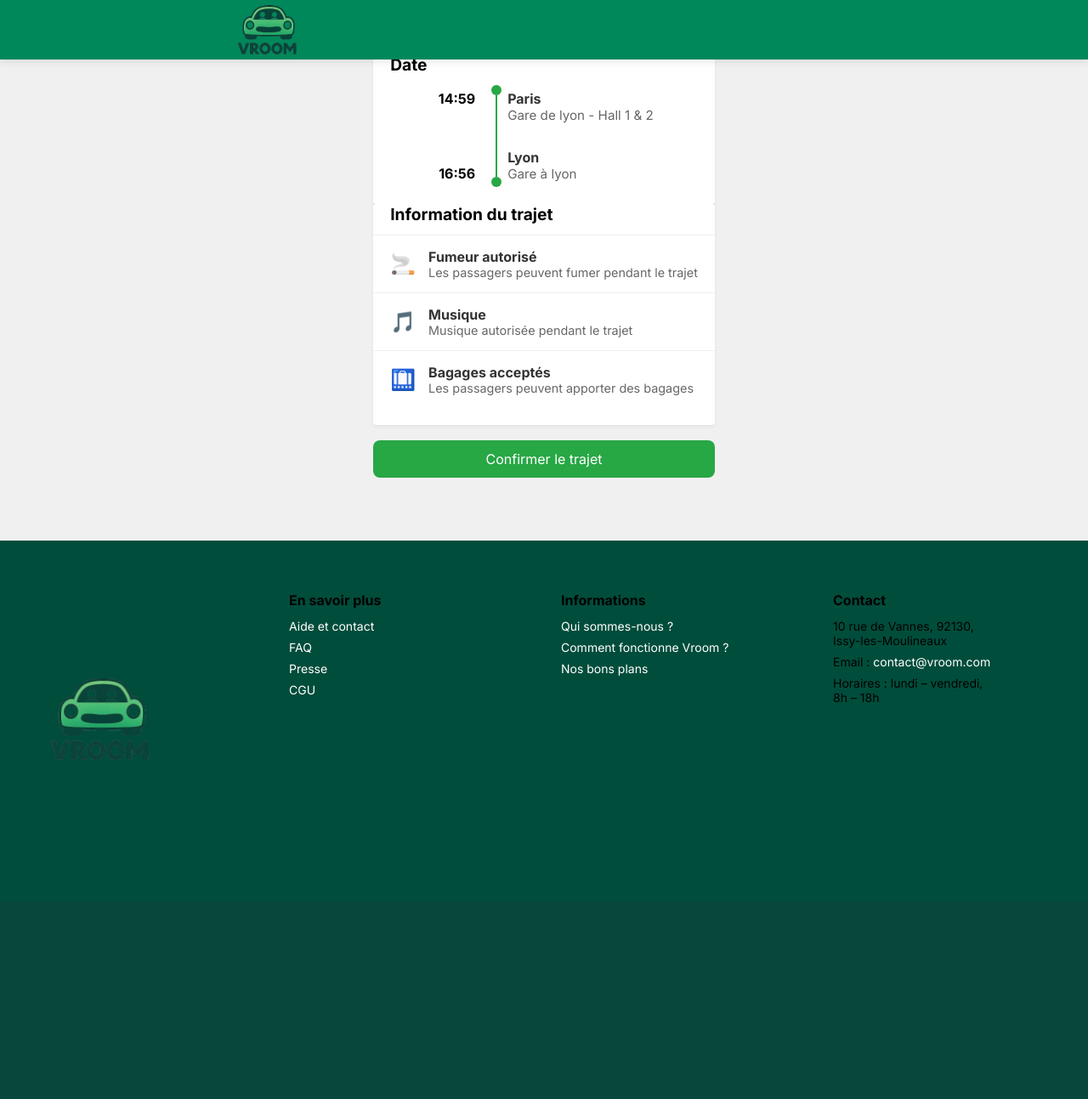
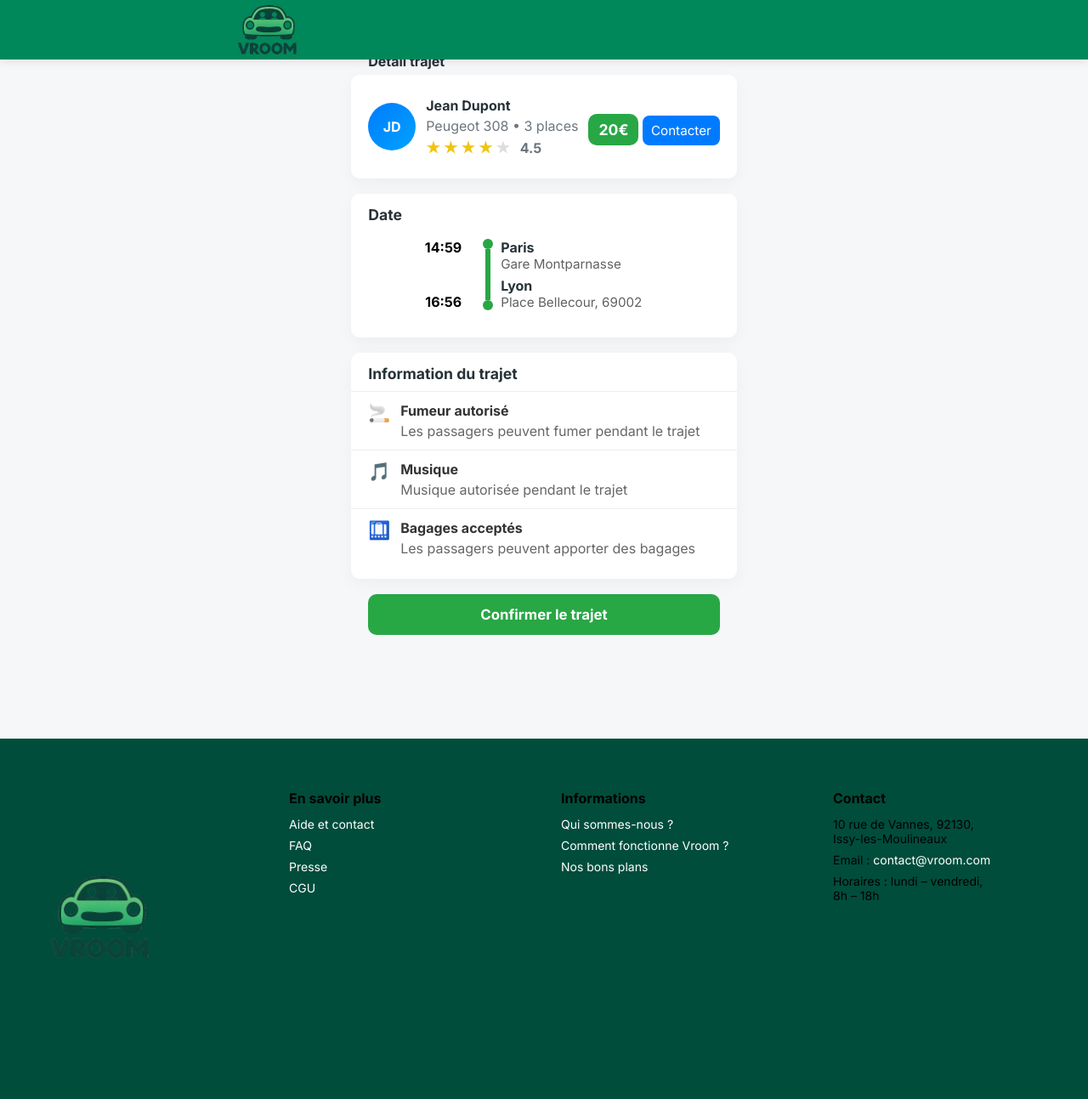
Before and after one commit to Jxouille/vroom, a PHP site: page /Vue/pages/v_detail_trajet.php in a window 1280 px wide. Shown: the whole page at 85% size. Before the commit the page ends 894 px from the top, so only its background shows below. Run offline with PHP 8.4, Linux system fonts and the light colour scheme.

Commit message:
bon version du détails trajet

```diff
--- a/Ressources/CSS/detail_trajet.css
+++ b/Ressources/CSS/detail_trajet.css
@@ -1,114 +1,96 @@
-/* CSS de base pour le corps de la page */
+/* detail_trajet.css - styles scoped to the trajet detail page */
+
+/* Page base */
 body {
-    background-color: #f0f0f0; /* Fond gris clair de la page */
-    font-family: Arial, sans-serif;
+    background-color: #f6f7f9;
+    font-family: Arial, Helvetica, sans-serif;
     margin: 0;
     padding: 0;
-    display: flex;
+}
+
+.page-container {
+    width: 100%;
+    max-width: 900px;
+    margin: 32px auto;
+    box-sizing: border-box;
+    padding: 0 16px;
+}
+
+/* Info card */
+.info-card {
+    background-color: #ffffff;
+    border-radius: 10px;
+    margin-bottom: 18px;
+    padding: 14px 0;
+    box-shadow: 0 6px 20px rgba(0,0,0,0.04);
+}
+
+.card-title {
+    font-size: 1.1rem;
+    font-weight: 700;
+    color: #263238;
+    padding: 0 20px;
+    margin-bottom: 10px;
+}
+
+/* Buttons */
+.button-row { margin-top: 10px; display:flex; justify-content:center; padding: 0 20px 16px 20px; }
+.btn-fullwidth {
+    display: inline-block;
+    width: 100%;
+    max-width: 360px;
+    box-sizing: border-box;
+    padding: 12px 18px;
+    font-size: 1rem;
+    background-color: #007bff;
+    color: #ffffff;
+    border: none;
+    border-radius: 8px;
+    cursor: pointer;
+}
+.btn-fullwidth:hover { background-color: #0069d9; }
+
+/* Confirm button (green, full-width, matches card widths) */
+.confirm-btn {
+    display: block;
+    width: 100%;
+    box-sizing: border-box;
+    padding: 14px 18px;
+    font-size: 1.05rem;
+    font-weight: 800;
+    background-color: #28a745;
+    color: #ffffff;
+    border: none;
+    border-radius: 10px;
+    cursor: pointer;
+    text-align: center;
+}
+.confirm-btn:hover { background-color: #218838; }
+
+/* Trajet detail layout (times / separator / stations) */
 .trajet-detail {
     display: flex;
-    align-items: stretch; /* allow the separator to stretch between the two stops */
-    padding: 0 20px;
+    align-items: stretch;
+    padding: 8px 20px 18px 20px;
     width: 100%;
     box-sizing: border-box;
-    min-height: 120px; /* reduced vertical space between departure and arrival */
-}
-}
-
-button {
-    justify-content: center;
-    align-items: center;
-    padding: 10px 20px;
-    border: none;
-    background-color: #28a745;
-    color: white;
-    font-size: 1em;
-    border-radius: 4px;
-.heures {
-    display: flex;
-    flex-direction: column;
-    justify-content: space-between; /* place departure and arrival at top/bottom */
-    text-align: right;
-    margin-right: 16px;
-    font-weight: bold;
-    width: 110px; /* slightly reduced room for times */
-    box-sizing: border-box;
-    padding-top: 8px;
-    padding-bottom: 8px;
-}
-}
-
-button:hover {
-    background-color: #218838;
-}
-
-/* --- Style des Blocs (Cartes) --- */
-.info-card {
-    background-color: white;
-    border-radius: 4px;
-.separateur {
-    position: relative;
-    width: 2px;
-    margin: 0 12px;
-    border-radius: 4px;
-    align-self: stretch; /* stretch to same height as the heures / gares-info columns */
-    /* Draw the vertical line only between the two dots using background-size */
-    background-image: linear-gradient(#28a745, #28a745);
-    background-repeat: no-repeat;
-    /* offset the line by the dot size (12px) from top, and shorten it by 24px total */
-    background-position: center 12px;
-    background-size: 6px calc(100% - 24px);
-}
-    padding: 20px 0;
-    box-shadow: 0 2px 4px rgba(0, 0, 0, 0.05); /* Ombre légère pour les cartes */
-}
-
-/* Style pour le titre de la carte ("Date" / "Information du trajet") */
-.card-title {
-    font-size: 1.2em;
-    font-weight: bold;
-.gares-info {
-    display: flex;
-    flex-direction: column;
-    justify-content: space-between; /* align first gare with first time, and last gare with last time */
-    flex: 1;
-    box-sizing: border-box;
-    padding-top: 8px;
-    padding-bottom: 8px;
-}
-    padding: 0 20px;
-    margin-bottom: 12px;
-}
-
-/* --- Section Trajet (Horaires et Lignes) --- */
-.trajet-detail {
-    display: flex;
-    align-items: stretch; /* allow the separator to stretch between the two stops */
-    padding: 0 20px;
-    width: 100%;
-    box-sizing: border-box;
+    min-height: 110px;
 }
 
 .heures {
     display: flex;
     flex-direction: column;
-    justify-content: space-between; /* place departure and arrival at top/bottom */
+    justify-content: space-between;
     text-align: right;
-    margin-right: 12px;
-    font-weight: bold;
-    width: 100px; /* fixed column for times to keep alignment */
-    box-sizing: border-box;
-    padding-top: 6px;
-    padding-bottom: 6px;
+    margin-right: 16px;
+    font-weight: 700;
+    width: 110px;
 }
-
-.heures span {
-    margin: 0; /* spacing handled by justify-content */
-}
+.heures span { display:block; }
 
 .separateur {
     position: relative;
-    width: 2px;
+    width: 6px;
     margin: 0 12px;
     border-radius: 4px;
     align-self: stretch;
@@ -117,193 +99,54 @@ button:hover {
     background-position: center 12px;
     background-size: 6px calc(100% - 24px);
 }
-
-/* Points de l'itinéraire */
 .separateur::before, .separateur::after {
     content: '';
     position: absolute;
     width: 12px;
     height: 12px;
-    background-color: #28a745; /* Couleur du point (vert) */
+    background-color: #28a745;
     border-radius: 50%;
     left: 50%;
     transform: translateX(-50%);
 }
-
 .separateur::before { top: 0; }
 .separateur::after { bottom: 0; }
 
-/* Les informations de la gare */
 .gares-info {
-    display: flex;
-    flex-direction: column;
-    justify-content: space-between; /* align first gare with first time, and last gare with last time */
-    flex: 1;
-    box-sizing: border-box;
-    padding-top: 6px;
-    padding-bottom: 6px;
-}
-
-.gare {
-    margin: 0; /* spacing handled by justify-content */
-}
-
-.ville {
-    font-weight: bold;
-    color: #333;
-}
-
-.detail-gare {
-    color: #666;
-    font-size: 0.95em;
-}
-
-/* --- Section Informations (Icônes) --- */
-.info-item {
-    display: flex;
-    align-items: center;
-    padding: 15px 20px;
-    border-top: 1px solid #eee;
-}
-
-.info-item:first-child {
-    border-top: none; /* Pas de ligne pour le premier élément */
-}
-
-/* Icône de remplacement (on n'a pas les vraies icônes ici) */
-.info-icone {
-    font-size: 1.5em;
-    margin-right: 15px;
-    color: #555;
-}
-
-.info-texte .regle {
-    font-weight: bold;
-    color: #333;
-}
-
-.info-texte .description {
-    font-size: 0.9em;
-    color: #666;
-}
-
-/* Pour la première section info */
-#premiere-section-info {
-    padding-top: 0;
-}
-
-/* -------------------------------------- */
-/* Itinéraire détaillé: points verts + ligne */
-/* -------------------------------------- */
-.itineraire-detailed {
-    display: flex;
-    gap: 20px;
-    align-items: center;
-    width: 100%;
-    max-width: 720px;
-    position: relative;
-}
-
-.left-column {
-    display: flex;
-    flex-direction: column;
-    align-items: flex-end;
-    justify-content: space-between;
-    width: 140px;
-    padding-right: 8px;
-}
-
-.left-item {
-    display: flex;
-    align-items: center;
-    gap: 8px;
-}
-
-.time-left {
-    color: #6c757d;
-    font-weight: 600;
-}
-
-.right-column {
     display: flex;
     flex-direction: column;
     justify-content: space-between;
     flex: 1;
 }
+.gare { margin: 0; }
+.ville { font-weight: 700; color:#263238; }
+.detail-gare { color:#616161; font-size:0.95rem; }
 
-.dot {
-    width: 16px;
-    height: 16px;
-    border-radius: 50%;
-    background-color: #6c757d;
+/* Reusable info-item style used elsewhere on the page */
+.info-item { display:flex; align-items:flex-start; padding:12px 20px; border-top:1px solid #eee; }
+.info-item:first-child { border-top: none; }
+.info-icone { font-size:1.3rem; margin-right:12px; color:#555; }
+.info-texte .regle { font-weight:700; color:#333; }
+.info-texte .description { color:#666; margin-top:4px; }
+
+/* Driver card (détails conducteur) */
+.driver-card { display:flex; align-items:center; justify-content:space-between; padding:12px 20px; gap:12px; }
+.driver-left { display:flex; align-items:center; gap:12px; }
+.avatar { width:56px; height:56px; border-radius:50%; background:linear-gradient(135deg,#007bff,#00a3ff); color:white; display:flex; align-items:center; justify-content:center; font-weight:700; }
+.driver-info .driver-name { font-weight:800; color:#263238; }
+.driver-info .vehicle { color:#6c757d; margin-top:4px; }
+.rating { margin-top:6px; color:#f1c40f; font-weight:700; }
+.rating .star { color:#ddd; }
+.rating .star.filled { color:#f1c40f; }
+
+.driver-right { text-align:right; }
+.price { background:#28a745; color:#fff; padding:8px 12px; border-radius:10px; font-weight:800; font-size:1.1rem; display:inline-block; }
+.contact-small { margin-top:8px; display:inline-block; padding:8px 10px; background:#007bff; color:#fff; border-radius:8px; font-size:0.95rem; border:none; cursor:pointer; }
+
+@media (max-width:600px) {
+    .driver-card { flex-direction:column; align-items:flex-start; }
+    .driver-right { width:100%; text-align:left; margin-top:8px; }
 }
 
-.dot.green {
-    background-color: #28a745;
-    border: 2px solid #ffffff;
-}
-
-.vertical-line {
-    width: 6px;
-    background-color: #28a745;
-    border-radius: 4px;
-    flex: 1;
-    margin: 8px 0;
-}
-
-.duration-overlay {
-    position: absolute;
-    left: 50%;
-    top: 50%;
-    transform: translate(-50%, -50%);
-    background: #ffffff;
-    padding: 6px 12px;
-    border-radius: 14px;
-    border: 1px solid rgba(40,167,69,0.12);
-    font-weight: 700;
-    color: #28a745;
-    box-shadow: 0 2px 6px rgba(40,167,69,0.06);
-}
-
-.stop-info {
-    display: flex;
-    flex-direction: column;
-}
-
-.stop-type { margin: 0; font-weight: 600; color: #343a40; }
-.time { margin: 0; color: #6c757d; }
-.address { margin: 6px 0 0 0; color: #495057; font-size: 0.95em; }
-
-@media (max-width: 480px) {
-    .itineraire-detailed { gap: 12px; }
-    .left-column { width: 110px; }
-    .duration-overlay { left: calc(50% + 6px); }
-}
-
-/* Make buttons inside the main content match the width of the info cards */
-.main-content button,
-.main-content .button {
-    display: block;
-    width: 100%;
-    max-width: 100%;
-    box-sizing: border-box;
-    padding: 12px 16px;
-    font-size: 1rem;
-}
-
-/* Explicit full-width button used on this page */
-.button-row { margin-top: 18px; display: flex; justify-content: center; }
-.btn-fullwidth {
-    display: block;
-    width: 100%;
-    max-width: 100%;
-    box-sizing: border-box;
-    padding: 12px 18px;
-    font-size: 1rem;
-    background-color: #28a745;
-    color: #ffffff;
-    border: none;
-    border-radius: 8px;
-    cursor: pointer;
-}
-.btn-fullwidth:hover { background-color: #218838; }
+/* small helpers */
+.header-title{ padding: 6px 20px; font-weight:800; color:#263238; }
--- a/Vue/pages/v_detail_trajet.php
+++ b/Vue/pages/v_detail_trajet.php
@@ -60,11 +60,36 @@
 
         <div class="main-content">
 
+            <!-- Détails conducteur (profil + note + prix) -->
+            <div class="info-card">
+                <div class="driver-card">
+                    <div class="driver-left">
+                        <div class="avatar">JD</div>
+                        <div class="driver-info">
+                            <div class="driver-name">Jean Dupont</div>
+                            <div class="vehicle">Peugeot 308 • 3 places</div>
+                            <div class="rating" title="Note 4.5 sur 5">
+                                <span class="star filled">★</span>
+                                <span class="star filled">★</span>
+                                <span class="star filled">★</span>
+                                <span class="star filled">★</span>
+                                <span class="star">★</span>
+                                <span style="margin-left:8px;color:#6c757d;font-weight:700;">4.5</span>
+                            </div>
+                        </div>
+                    </div>
+                    <div class="driver-right">
+                        <div class="price">20€</div>
+                        <button class="contact-small">Contacter</button>
+                    </div>
+                </div>
+            </div>
+
+            <!-- Date card (placed under driver details) -->
             <div class="info-card">
                 <h2 class="card-title">Date</h2>
 
                 <div class="trajet-detail">
-
                     <div class="heures">
                         <span class="heure-depart">14:59</span>
                         <span class="heure-arrivee">16:56</span>
@@ -75,14 +100,13 @@
                     <div class="gares-info">
                         <div class="gare depart">
                             <div class="ville">Paris</div>
-                            <div class="detail-gare">Gare de lyon - Hall 1 & 2</div>
+                            <div class="detail-gare">Gare Montparnasse</div>
                         </div>
                         <div class="gare arrivee">
                             <div class="ville">Lyon</div>
-                            <div class="detail-gare">Gare à lyon</div>
+                            <div class="detail-gare">Place Bellecour, 69002</div>
                         </div>
                     </div>
-
                 </div>
             </div>
 
@@ -112,11 +136,11 @@
                         <div class="description">Les passagers peuvent apporter des bagages</div>
                     </div>
                 </div>
-                <!-- Bouton centré et pleine largeur -->
+            </div>
 
-            </div>
+            <!-- Bouton centré et pleine largeur (séparé de la carte) -->
             <div class="button-row">
-                <button class="btn-fullwidth">Confirmer le trajet</button>
+                <button class="confirm-btn" aria-label="Confirmer le trajet">Confirmer le trajet</button>
             </div>
         </div>
     </div>
```
